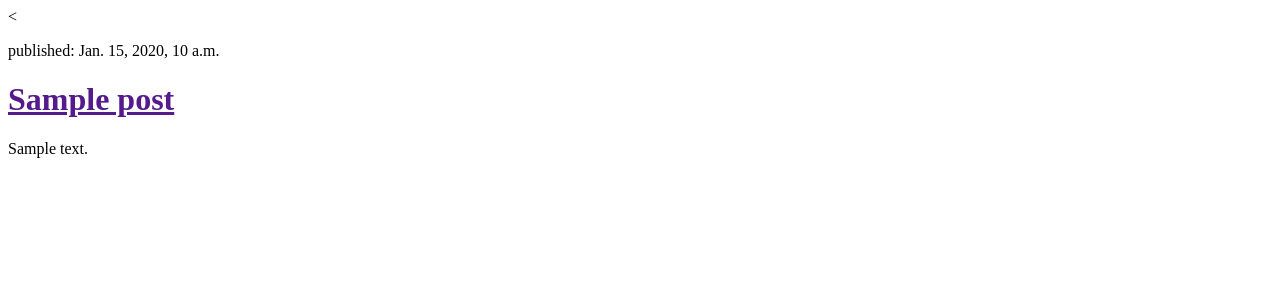
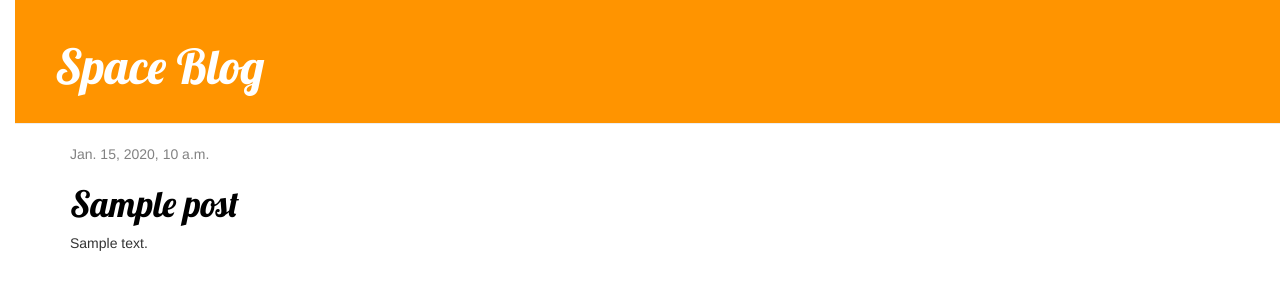
Before and after one commit to Julia-31/My-first-blog, a Django app: page / in a window 1280 px wide. Shown: the top 300 px of the page. Run offline with Django 3.2, Linux system fonts and the light colour scheme; tables that the repository leaves empty hold one stand-in row (values such as "Sample post"); some libraries are stand-ins or nearby versions.

Commit message:
Added view and template for detailed blog post as well as CSS for the site.

```diff
--- /dev/null
+++ b/blog/static/css/blog.css
@@ -0,0 +1,53 @@
+h1 a {
+    color: #FCA205;
+    font-family: 'Lobster';
+}
+body {
+    padding-left: 15px;
+}
+.page-header {
+    background-color: #ff9400;
+    margin-top: 0;
+    padding: 20px 20px 20px 40px;
+}
+
+.page-header h1, .page-header h1 a, .page-header h1 a:visited, .page-header h1 a:active {
+    color: #ffffff;
+    font-size: 36pt;
+    text-decoration: none;
+}
+
+.content {
+    margin-left: 40px;
+}
+
+h1, h2, h3, h4 {
+    font-family: 'Lobster', cursive;
+}
+
+.date {
+    color: #828282;
+}
+
+.save {
+    float: right;
+}
+
+.post-form textarea, .post-form input {
+    width: 100%;
+}
+
+.top-menu, .top-menu:hover, .top-menu:visited {
+    color: #ffffff;
+    float: right;
+    font-size: 26pt;
+    margin-right: 20px;
+}
+
+.post {
+    margin-bottom: 70px;
+}
+
+.post h1 a, .post h1 a:visited {
+    color: #000000;
+}
--- /dev/null
+++ b/blog/templates/blog/base.html
@@ -0,0 +1,23 @@
+{% load static %}
+<html>
+	<head>
+		<title>Yuliya's blog</title>
+		<link rel="stylesheet" href="//maxcdn.bootstrapcdn.com/bootstrap/3.2.0/css/bootstrap.min.css">
+		<link rel="stylesheet" href="//maxcdn.bootstrapcdn.com/bootstrap/3.2.0/css/bootstrap-theme.min.css">
+		<link href="https://fonts.googleapis.com/css?family=Lobster&subset=latin,cyrillic" rel="stylesheet" type="text/css">
+		<link rel="stylesheet" href="{% static 'css/blog.css' %}">
+	</head>
+	<body>
+<div class="page-header">
+        <h1><a href="/">Space Blog</a></h1>
+    </div>
+    <div class="content container">
+        <div class="row">
+            <div class="col-md-8">
+            {% block content %}
+            {% endblock %}
+            </div>
+        </div>
+    </div>
+	</body>
+</html>
--- a/blog/templates/blog/post_list.html
+++ b/blog/templates/blog/post_list.html
@@ -1,14 +1,13 @@
-<html>
-	<head>
-		<title>Yuliya's blog</title>
-	</head>
-	<body>
-        <{% for post in posts %}
-		<div>
-        		<p>published: {{ post.published_date }}</p>
-        		<h1><a href="">{{ post.title }}</a></h1>
-        		<p>{{ post.text|linebreaksbr }}</p>
-    		</div>
-	{% endfor %}
-	</body>
-</html>
+{% extends 'blog/base.html' %}
+
+{% block content %}
+    {% for post in posts %}
+        <div class="post">
+            <div class="date">
+                {{ post.published_date }}
+            </div>
+            <h1><a href="{% url 'post_detail' pk=post.pk %}">{{ post.title }}</a></h1>
+            <p>{{ post.text|linebreaksbr }}</p>
+        </div>
+    {% endfor %}
+{% endblock %}
--- a/blog/urls.py
+++ b/blog/urls.py
@@ -1,6 +1,8 @@
 from django.urls import path
 from . import views
 
+
 urlpatterns = [
     path('', views.post_list, name='post_list'),
+    path('post/<int:pk>/', views.post_detail, name='post_detail'),
 ]
--- a/blog/views.py
+++ b/blog/views.py
@@ -1,7 +1,12 @@
 from django.shortcuts import render
 from .models import Post
 from django.utils import timezone
+from django.shortcuts import render, get_object_or_404
 
 def post_list(request):
     posts = Post.objects.all
     return render(request, 'blog/post_list.html', {'posts':posts})
+
+def post_detail(request, pk):
+    post = get_object_or_404(Post, pk=pk)
+    return render(request, 'blog/post_detail.html', {'post': post})
```
Also changed, not shown: blog/templates/blog/post_detail.html (added, +13 -0 lines), blog/templates/blog/base.txt (added), blog/templates/blog/post_detail.txt (added).
